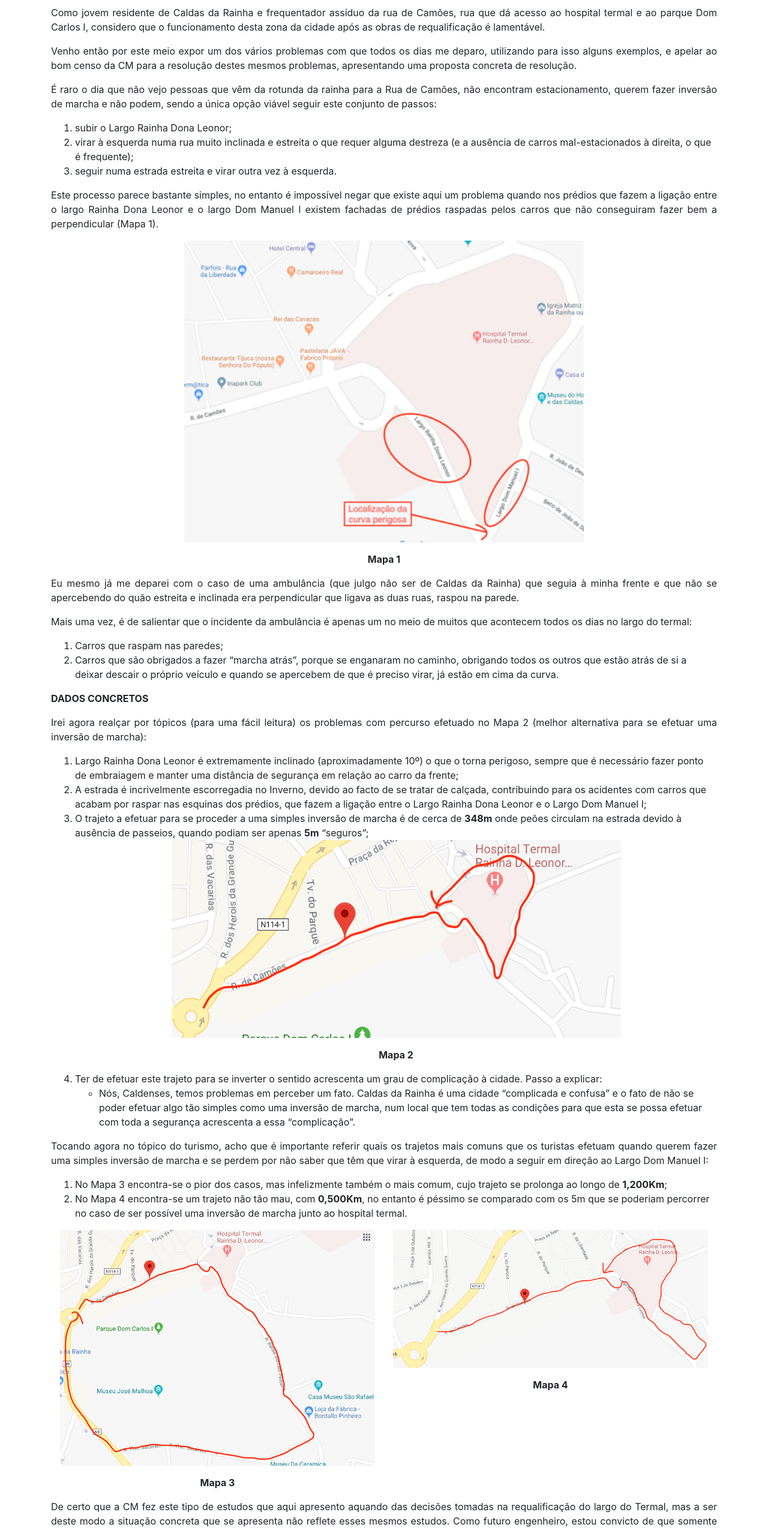
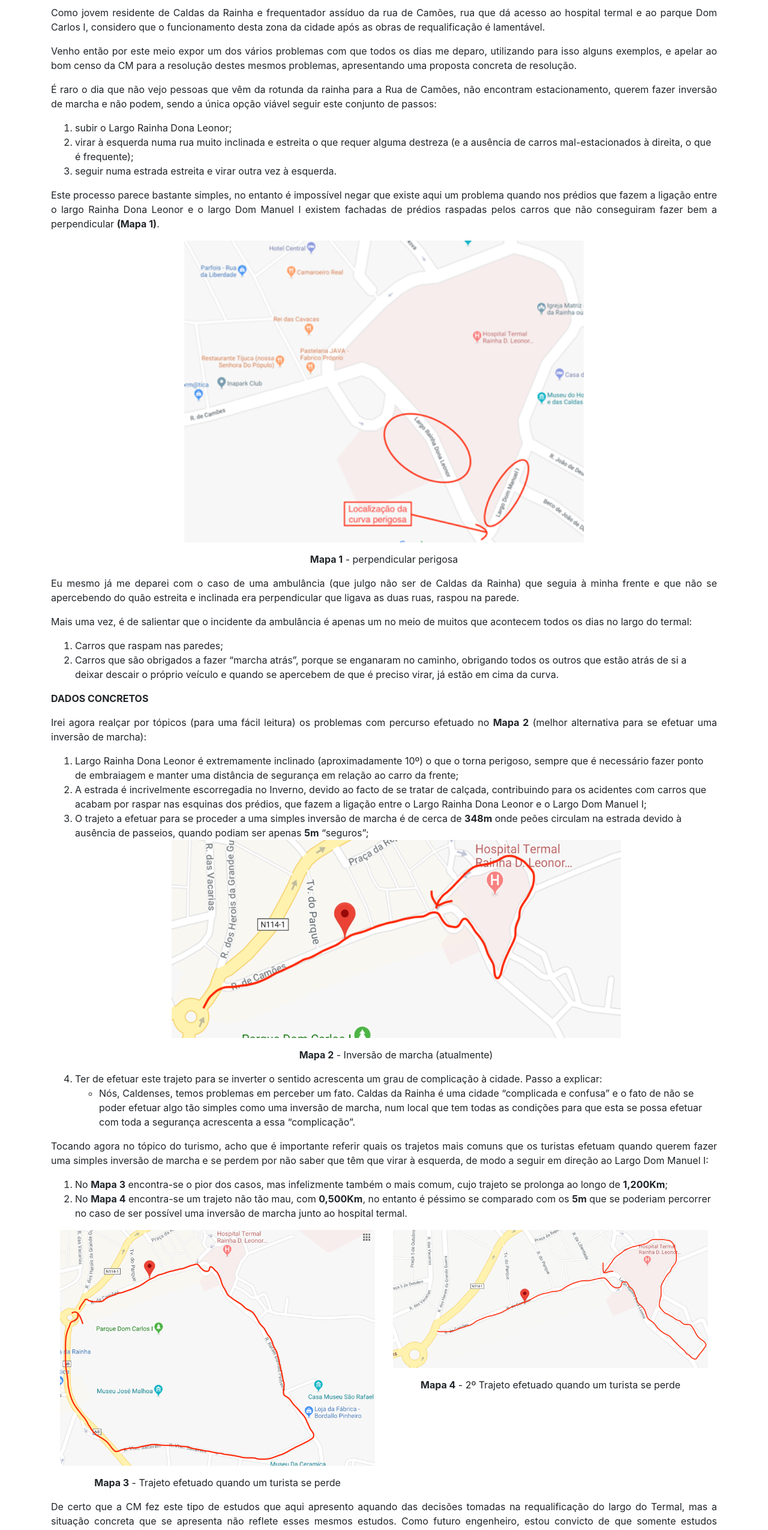
Before and after one commit to MarceloJacinto/project0, a plain HTML site: page Carta.html in a window 1280 px wide. Shown: the part 240-2790 px from the top of the page at 60% size. Drawn offline with nearby package versions, Linux system fonts and the light colour scheme.

Commit message:
Updated mistake

```diff
--- a/Carta.html
+++ b/Carta.html
@@ -18,22 +18,22 @@
         <div class="text-block container">
             <h1>Carta dirigida à Camara Municipal de Caldas da Rainha</h1>
             <p>12 de Julho de 2018, Caldas da Rainha</p>
-			<p>Exmo. Sr.(a) Presidente da CMCR</p>
+			<p>Exmo. Sr.(a) Presidente da C.M.C.R</p>
 
             <p><b>ASSUNTO: Criação de uma zona de inversão de marcha fácil junto ao hospital termal</b></p>
 			<p><b>MOTIVAÇÃO</b></p>
-			<p>Como jovem residente de Caldas da Rainha e frequentador assíduo da rua de Camões, rua que dá acesso ao hospital termal e ao parque Dom Carlos I, considero que o funcionamento desta zona da cidade após as obras de requalificação é lamentável. </p>
-			<p>Venho então por este meio expor um dos vários problemas com que todos os dias me deparo, utilizando para isso alguns exemplos, e apelar ao bom censo da CM para a resolução destes mesmos problemas, apresentando uma proposta concreta de resolução. </p>
+			<p>Como jovem residente de Caldas da Rainha e frequentador assíduo da rua de Camões, rua que dá acesso ao hospital termal e ao parque Dom Carlos I, considero que o funcionamento desta zona da cidade após as obras de requalificação é lamentável.</p>
+			<p>Venho então por este meio expor um dos vários problemas com que todos os dias me deparo, utilizando para isso alguns exemplos, e apelar ao bom censo da CM para a resolução destes mesmos problemas, apresentando uma proposta concreta de resolução.</p>
 			<p>É raro o dia que não vejo pessoas que vêm da rotunda da rainha para a Rua de Camões, não encontram estacionamento, querem fazer inversão de marcha e não podem, sendo a única opção viável seguir este conjunto de passos:</p>
 			<ol>
 				<li>subir o Largo Rainha Dona Leonor;</li>
 				<li>virar à esquerda numa rua muito inclinada e estreita o que requer alguma destreza (e a ausência de carros mal-estacionados à direita, o que é frequente);</li>
 				<li>seguir numa estrada estreita e virar outra vez à esquerda.</li>
 			</ol>
-			<p>Este processo parece bastante simples, no entanto é impossível negar que existe aqui um problema quando nos prédios que fazem a ligação entre o largo Rainha Dona Leonor e o largo Dom Manuel I existem fachadas de prédios raspadas pelos carros que não conseguiram fazer bem a perpendicular (Mapa 1).</p>
+			<p>Este processo parece bastante simples, no entanto é impossível negar que existe aqui um problema quando nos prédios que fazem a ligação entre o largo Rainha Dona Leonor e o largo Dom Manuel I existem fachadas de prédios raspadas pelos carros que não conseguiram fazer bem a perpendicular <b>(Mapa 1)</b>.</p>
 			<p style="text-align:center;"><img src="Images/carta/mapa1.png" alt="Mapa 1" style="width: 60%;"></p>
-			<p style="text-align:center;"><b>Mapa 1</b></p>
-			<p>Eu mesmo já me deparei com o caso de uma ambulância (que julgo não ser de Caldas da Rainha) que seguia à minha frente e que não se apercebendo do quão estreita e inclinada era perpendicular que ligava as duas ruas, raspou na parede. </p>
+			<p style="text-align:center;"><b>Mapa 1</b> - perpendicular perigosa</p>
+			<p>Eu mesmo já me deparei com o caso de uma ambulância (que julgo não ser de Caldas da Rainha) que seguia à minha frente e que não se apercebendo do quão estreita e inclinada era perpendicular que ligava as duas ruas, raspou na parede.</p>
 			<p>Mais uma vez, é de salientar que o incidente da ambulância é apenas um no meio de muitos que acontecem todos os dias no largo do termal:</p>
 			<ol>
 				<li>Carros que raspam nas paredes;</li>
@@ -41,22 +41,22 @@
 			</ol>
 
 			<p><b>DADOS CONCRETOS</b></p>
-			<p>Irei agora realçar por tópicos (para uma fácil leitura) os problemas com percurso efetuado no Mapa 2 (melhor alternativa para se efetuar uma inversão de marcha):</p>
+			<p>Irei agora realçar por tópicos (para uma fácil leitura) os problemas com percurso efetuado no <b>Mapa 2</b> (melhor alternativa para se efetuar uma inversão de marcha):</p>
 			<ol>
 				<li>Largo Rainha Dona Leonor é extremamente inclinado (aproximadamente 10º) o que o torna perigoso, sempre que é necessário fazer ponto de embraiagem e manter uma distância de segurança em relação ao carro da frente;</li>
 				<li>A estrada é incrivelmente escorregadia no Inverno, devido ao facto de se tratar de calçada, contribuindo para os acidentes com carros que acabam por raspar nas esquinas dos prédios, que fazem a ligação entre o Largo Rainha Dona Leonor e o Largo Dom Manuel I;</li>
 				<li>O trajeto a efetuar para se proceder a uma simples inversão de marcha é de cerca de <b>348m</b> onde peões circulam na estrada devido à ausência de passeios, quando podiam ser apenas <b>5m</b> “seguros”;</li>
 				<p style="text-align:center;"><img src="Images/carta/mapa2.png" alt="Mapa 2" style="width: 70%;"></p>
-				<p style="text-align:center;"><b>Mapa 2</b></p>
+				<p style="text-align:center;"><b>Mapa 2</b> - Inversão de marcha (atualmente)</p>
 				<li>Ter de efetuar este trajeto para se inverter o sentido acrescenta um grau de complicação à cidade. Passo a explicar:</li>
 				<ul>
 					<li>Nós, Caldenses, temos problemas em perceber um fato. Caldas da Rainha é uma cidade “complicada e confusa” e o fato de não se poder efetuar algo tão simples como uma inversão de marcha, num local que tem todas as condições para que esta se possa efetuar com toda a segurança acrescenta a essa “complicação”.</li>
 				</ul>
 			</ol>
-			<p>Tocando agora no tópico do turismo, acho que é importante referir quais os trajetos mais comuns que os turistas efetuam quando querem fazer uma simples inversão de marcha e se perdem por não saber que têm que virar à esquerda, de modo a seguir em direção ao Largo Dom Manuel I: </p>
+			<p>Tocando agora no tópico do turismo, acho que é importante referir quais os trajetos mais comuns que os turistas efetuam quando querem fazer uma simples inversão de marcha e se perdem por não saber que têm que virar à esquerda, de modo a seguir em direção ao Largo Dom Manuel I:</p>
 			<ol>
-				<li>No Mapa 3 encontra-se o pior dos casos, mas infelizmente também o mais comum, cujo trajeto se prolonga ao longo de <b>1,200Km</b>;</li>
-				<li>No Mapa 4 encontra-se um trajeto não tão mau, com <b>0,500Km</b>, no entanto é péssimo se comparado com os 5m que se poderiam percorrer no caso de ser possível uma inversão de marcha junto ao hospital termal.</li>
+				<li>No <b>Mapa 3</b> encontra-se o pior dos casos, mas infelizmente também o mais comum, cujo trajeto se prolonga ao longo de <b>1,200Km</b>;</li>
+				<li>No <b>Mapa 4</b> encontra-se um trajeto não tão mau, com <b>0,500Km</b>, no entanto é péssimo se comparado com os <b>5m</b> que se poderiam percorrer no caso de ser possível uma inversão de marcha junto ao hospital termal.</li>
 			</ol>
 
 			<div class="container">
@@ -65,16 +65,16 @@
 					<!-- div that takes 6 columns of space on a small screen-->
 					<div class="col-lg-6 col-sm-12">
 						<p style="text-align:center;"><img src="Images/carta/mapa3.png" alt="Mapa 3" style="width: 100%;"></p>
-						<p style="text-align:center;"><b>Mapa 3</b></p>
+						<p style="text-align:center;"><b>Mapa 3</b> - Trajeto efetuado quando um turista se perde</p>
 					</div>
 					<div class="col-lg-6 col-sm-12">
 						<p style="text-align:center;"><img src="Images/carta/mapa4.png" alt="Mapa 4" style="width: 100%;" ></p>
-						<p style="text-align:center;"><b>Mapa 4</b></p>
+						<p style="text-align:center;"><b>Mapa 4</b> - 2º Trajeto efetuado quando um turista se perde</p>
 					</div>
 				</div>
 			</div>
-			<p>De certo que a CM fez este tipo de estudos que aqui apresento aquando das decisões tomadas na requalificação do largo do Termal, mas a ser deste modo a situação concreta que se apresenta não reflete esses mesmos estudos. Como futuro engenheiro, estou convicto de que somente estudos ponderados sobre a realidade concreta da cidade nos trarão um bom entendimento do seu funcionamento e uma maior satisfação dos utentes.</p>
-			<p>Não percebo, repito, porque é que o largo do Hospital Termal não funciona como uma “espécie de rotunda” de modo a facilitar as inversões de marcha. Trata-se de uma zona história da cidade, é certo, mas por causa disso mesmo merece uma valorização.</p>
+			<p>De certo que a CM fez este tipo de estudos que aqui apresento aquando das decisões tomadas na requalificação do largo do Termal, mas a situação concreta que se apresenta não reflete esses mesmos estudos. Como futuro engenheiro, estou convicto de que somente estudos ponderados sobre a realidade concreta da cidade nos trarão um bom entendimento do seu funcionamento e uma maior satisfação dos utentes.</p>
+			<p>Não percebo, repito, porque é que o largo do hospital Termal não funciona como uma “espécie de rotunda” de modo a facilitar as inversões de marcha. Trata-se de uma zona histórica da cidade, é certo, mas por causa disso mesmo merece uma valorização.</p>
 
 			<p><b>PROPOSTA DE RESOLUÇÃO</b></p>
 			<p>A minha atual sugestão, partilhada por muitas das pessoas que frequentam a rua é tão só isto: <b>uma simples alteração da disposição dos vasos e dos bancos que se encontram no largo do termal.</b></p>
@@ -84,13 +84,13 @@
 				<li>Não perde quem gosta de sentar nos bancos a apreciar os monumentos da cidade, pois a sua presença não seria comprometida.</li>
 			</ul>
 			<p>É de realçar novamente que não proponho a criação formal de uma rotunda. Penso que a referida reorganização dos vazos em modo rotunda é uma solução amigável, de bom censo e sem custos para a Camara Municipal das Caldas da Rainha.</p>
-			<p>No Mapa 5 podemos verificar o novo trajeto que poderia ser efetuado se fosse efetuada esta reorganização dos bancos e dos vasos no largo do termal e como funcionou outrora. Com apenas 5m de trajeto podemos ver que até o Google Maps concorda que é uma boa ideia, visto que no mapa até já aparece esta ligação de estrada que em tempos foi cortada pela colocação desorganizada de vasos.</p>
+			<p>No <b>Mapa 5</b> podemos verificar o novo trajeto que poderia ser efetuado se fosse efetuada esta reorganização dos bancos e dos vasos no largo do termal e como funcionou outrora. Com apenas 5m de trajeto podemos ver que até o Google Maps concorda que é uma boa ideia, visto que no mapa até já aparece esta ligação de estrada que em tempos foi cortada pela colocação desorganizada de vasos.</p>
 			<p style="text-align:center;"><img src="Images/carta/mapa5.png" alt="Mapa 5" style="width: 60%;"></p>
-			<p style="text-align:center;"><b>Mapa 5</b></p>
+			<p style="text-align:center;"><b>Mapa 5</b> - Inversão de marcha facilitada</p>
 			<p><b>CONCLUSÃO</b></p>
 			<p>Para concluir que, gostaria de referir que esta medida iria enriquecer a cidade, não só para os moradores que podem economizar um pouco no combustível que consomem junto ao pulmão da cidade, como também para os turistas que iriam ser apresentados com uma cidade que teria agora menos um grau de complexidade.
 				Aguardo uma resposta das entidades responsáveis, mas acima de tudo aguardo por uma resolução rápida e eficiente deste problema.</p>
-			<p>Informo ainda que tenciono tornar pública esta carta, enviando não só por correio e email para os órgãos responsáveis da CMCR como também publicando na página do facebook da CMCR. </p>
+			<p>Informo ainda que tenciono tornar pública esta carta, enviando não só por correio e email para os órgãos responsáveis da CMCR como também publicando na internet e/ou noutros meios de comunicação.</p>
 
 			<p>Sinceramente,</p>
 			<p>Marcelo Fialho Jacinto</p>
```
